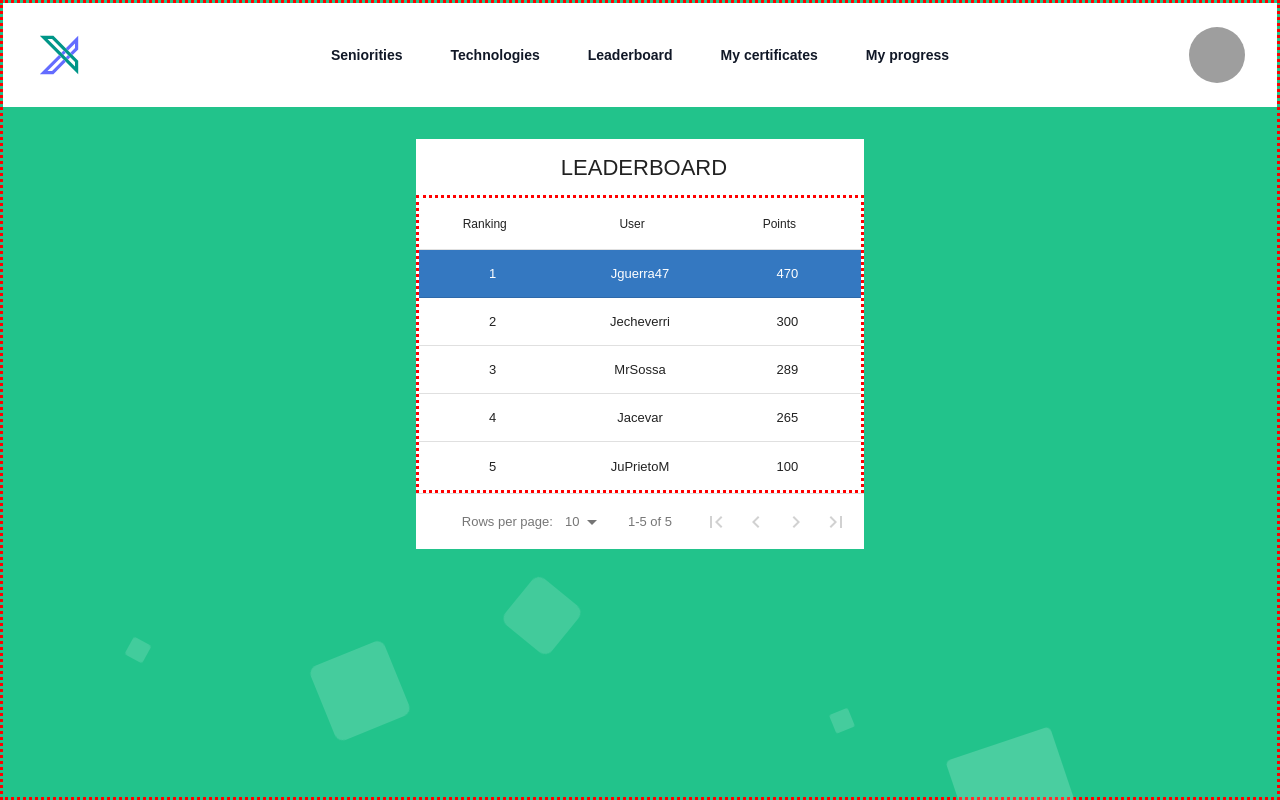
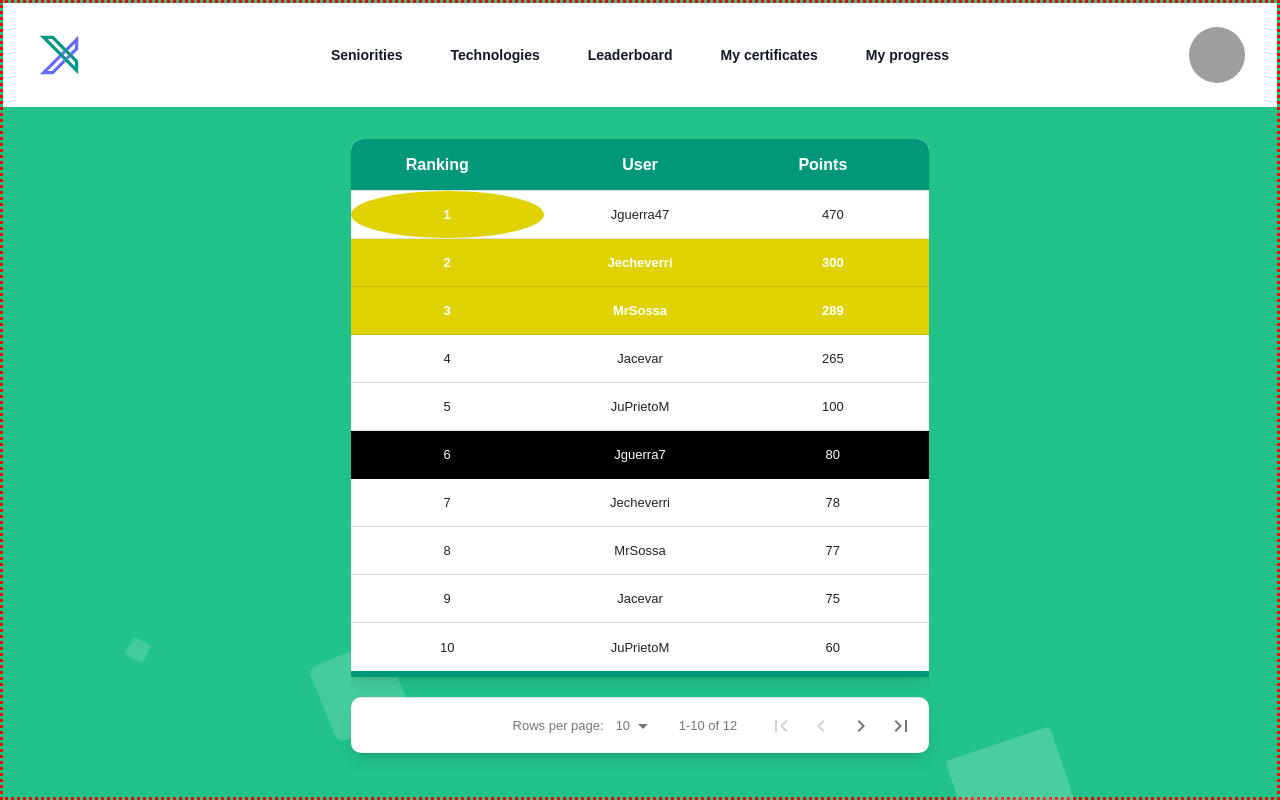
Before and after one commit to ExpertizeEafit/FrontEnd, a React (Vite) app: page /leaderboard in a window 1280 px wide. Built offline with nearby package versions, Linux system fonts and the light colour scheme; grey boxes are pictures that could not be loaded; a web font is replaced by a local one.

Commit message:
Styles for leaderboard

```diff
--- a/src/components/LeaderboardTable/LeaderboardTable.tsx
+++ b/src/components/LeaderboardTable/LeaderboardTable.tsx
@@ -1,23 +1,52 @@
-import DataTable from "react-data-table-component";
+import DataTable, { createTheme, TableColumn } from "react-data-table-component";
+
 
 const conditionalRowStyles = [
     {
-      when: (row: { user: string; }) => row.user == 'Jguerra47',
-      style: {
-        backgroundColor: '#3478C1',
-        color: 'white',
-        '&:hover': {
-          cursor: 'pointer',
+        when: (cells: { user: string; }) => cells.user == 'Jguerra7',
+        style: {
+            backgroundColor: '#000',
+            color: 'white',
+            '&:hover': {
+                cursor: 'help',
+                color: 'red'
+            },
         },
-      },
+
     },
+    {
+        when: (row: { ranking: number; }) => row.ranking == 4,
+        style: {
+
+        },
+    },
+    {
+        when: (row: { ranking: number; }) => row.ranking == 2,
+        style: {
+            backgroundColor: '#DFD200',
+            fontWeight: 'bold',
+            color: 'white',
+        },
+    },
+    {
+        when: (row: { ranking: number; }) => row.ranking == 3,
+        style: {
+            backgroundColor: '#DFD200',
+            fontWeight: 'bold',
+            color: 'white',
+        },
+    }
 ];
 
-const customStyles = {
+const light = {
     table:{
         style: {
-            'border':'red dotted',
-        },
+            fontSize: '50px',
+            minWidth: '400px',
+            boxShadow: '0 10px 15px -3px rgb(0 0 0 / 0.1), 0 4px 6px -4px rgb(0 0 0 / 0.1)',
+            borderBottom: '#009879 solid 6px',
+            marginBottom: '20px'
+        }
     },
     rows: {
         style: {
@@ -26,32 +55,57 @@ const customStyles = {
     },
     headCells: {
         style: {
-            'border-radius':'22px',
-            'justify-content':'center',
+            fontSize: '16px',
+            backgroundColor: '#009879',
+            color: '#ffffff',
+            justifyContent:'center',
+            fontWeight: 'bold'
         },
     },
     cells: {
         style: {
-            'justify-content':'center',
-
+            justifyContent:'center',
         },
     },
+    pagination: {
+        style: {
+            borderRadius: '10px',
+            boxShadow: '0 10px 15px -3px rgb(0 0 0 / 0.1), 0 4px 6px -4px rgb(0 0 0 / 0.1)',
+        },
+    }
 };
 
-const columns = [
+interface DataRow {
+    id: number;
+    ranking: number;
+    user: string;
+    points: number;
+}
+
+const columns: TableColumn<DataRow>[] = [
     {
         name: 'Ranking',
-        selector: (row: { ranking: any; }) => row.ranking,
-        sortable: true
+        selector: row => row.ranking,
+        sortable: true,
+        conditionalCellStyles: [{
+                when: (cell: { ranking: number; }) => cell.ranking == 1,
+                style: {
+                    backgroundColor: '#DFD200',
+                    fontWeight: 'bold',
+                    color: 'white',
+                    borderRadius: '100%',
+                    '&:hover': "{cursor: 'help',backgroundColor: 'red',}",
+                }
+            }
+        ]
     },
     {
         name: 'User',
-        selector: (row: { user: any; }) => row.user,
-        sortable: true
+        selector: row => row.user,
     },
     {
         name: 'Points',
-        selector: (row: { points: any; }) => row.points,
+        selector: row=> row.points,
         sortable: true
     },
 ];
@@ -87,17 +141,58 @@ const data = [
         user: 'JuPrietoM',
         points: 100,
     },
+    {
+        id: 6,
+        ranking: 6,
+        user: 'Jguerra7',
+        points: 80,
+    },
+    {
+        id: 7,
+        ranking: 7,
+        user: 'Jecheverri',
+        points: 78,
+    },
+    {
+        id: 8,
+        ranking: 8,
+        user: 'MrSossa',
+        points: 77,
+    },
+    {
+        id: 9,
+        ranking: 9,
+        user: 'Jacevar',
+        points: 75,
+    },
+    {
+        id: 10,
+        ranking: 10,
+        user: 'JuPrietoM',
+        points: 60,
+    },
+    {
+        id: 11,
+        ranking: 11,
+        user: 'Jacevar',
+        points: 40,
+    },
+    {
+        id: 12,
+        ranking: 12,
+        user: 'JuPrietoM',
+        points: 20,
+    },
 ]
 
 const LeaderboardTable = () => {
     return(
-        <div className="mt-8 sm:mx-auto sm:w-full sm:max-w-md">
+        <div className="mt-8 sm:mx-auto sm:w-full sm:max-w-prose rounded-xl">
             <DataTable
-                title="LEADERBOARD"
                 columns={columns}
                 data={data}
+                customStyles={light}
                 pagination
-                customStyles={customStyles}
                 conditionalRowStyles={conditionalRowStyles}
             />
         </div>
```
Also changed, not shown: src/App.css (line endings or trailing spaces).
